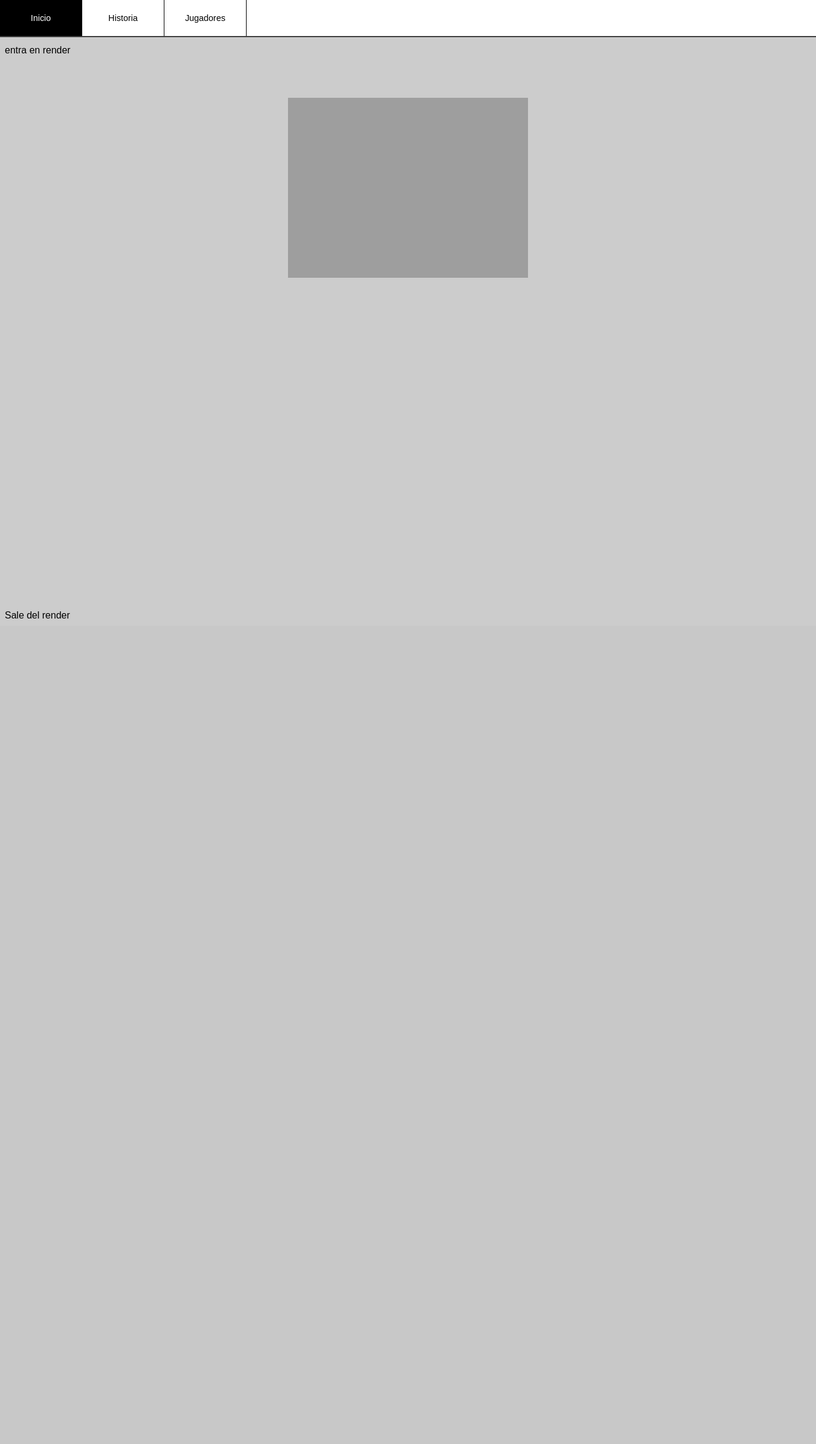
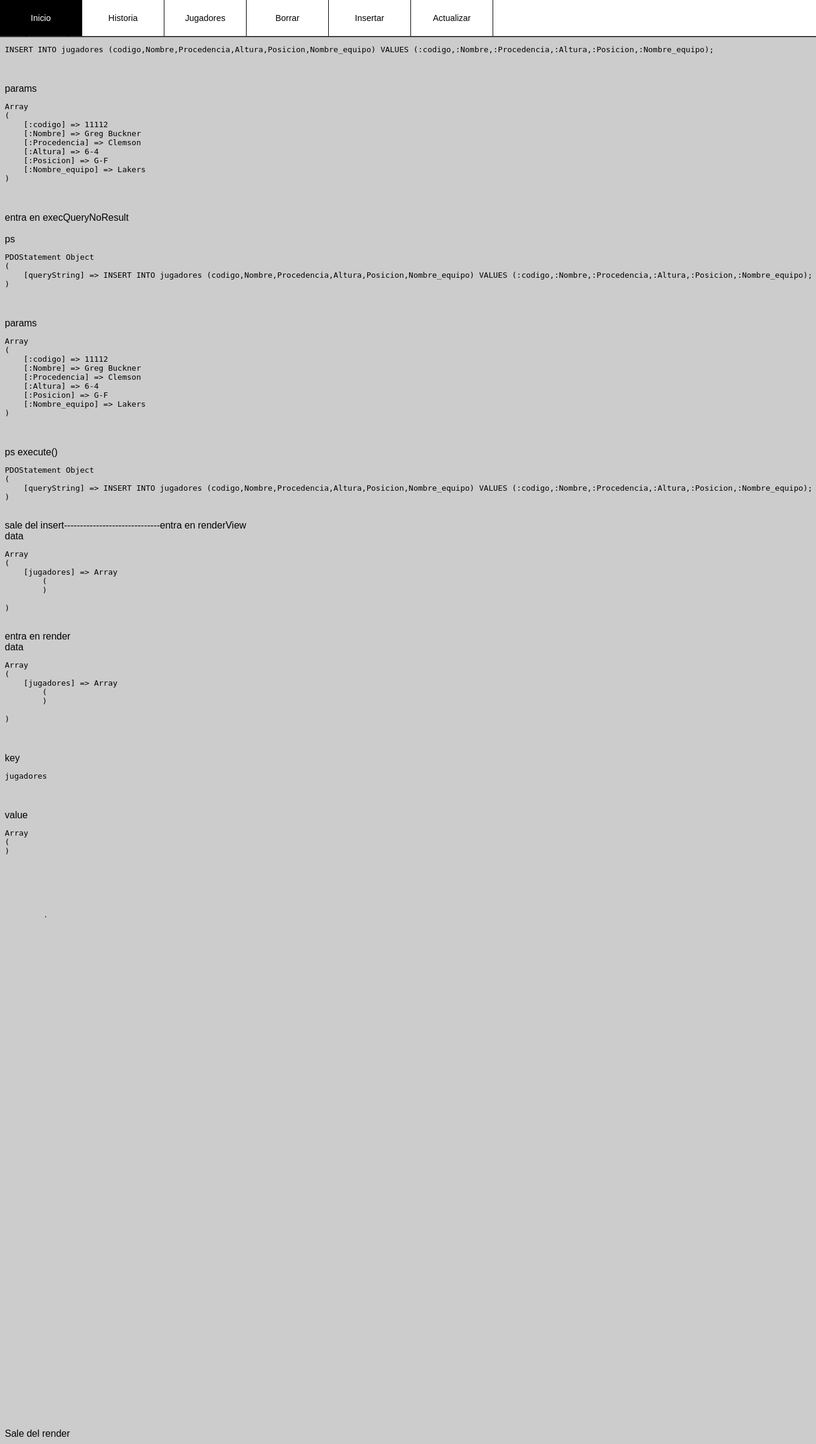
Before and after one commit to jrodriguezballester/framework4, a PHP site: page /DWS/framework4/insertar in a window 1360 px wide. Shown: the whole page at 60% size. Before the commit the page ends 1031 px from the top, so only its background shows below. Run offline with PHP 8.4, Linux system fonts and the light colour scheme; grey boxes are pictures that could not be loaded.

Commit message:
practicamente acabado

```diff
--- a/app/controllers/IndexController.php
+++ b/app/controllers/IndexController.php
@@ -24,11 +24,55 @@
     { //llamar a la base de datos, pedir un equipo y te devuelve los jugadores
         echo "entra en jugador Action  <br>";
      //   $record = array("codigo" => "2", "Nombre" => "Greg Buckner", "Procedencia" => "Clemson", "Altura" => "6-4", "Peso" => "210", "Posicion" => "G-F", "Nombre_equipo" => "Lakers");
+    //    $record = array( "codigo" => 11112,"Nombre" => "Greg Buckner", "Procedencia" => "Clemson", "Altura" => "6-4",  "Posicion" => "G-F", "Nombre_equipo" => "Lakers");
+
+        //     $record = array( "codigo" => 11112);
+         $jugadores = DB::table('jugadores')->where("Nombre_equipo", " = ", "Lakers")->get();
+      //  $jugadores = DB::table('jugadores')->where("Nombre_equipo", " = ", "Lakers")->insert($record);
+      //  $jugadores = DB::table('jugadores')->where("Nombre_equipo", " = ", "Lakers")->delete($record);
+      //  $jugadores = DB::table('jugadores')->where("Nombre_equipo", " = ", "Lakers")->update($record);
+        //  JugadorModel::where('Nombre_equipo','=','Lakers')->get();
+
+        echo "sale del get--llama a la vista";
+
+        //   imprimir::imprime("jugadores",$jugadores);
+        // echo "jugadores <pre>";
+        // print_r($jugadores);
+        // echo "</pre>";
+        $this->renderView('jugadores', ['jugadores' => $jugadores]);
+    }
+    public function BorrarAction()
+    { //llamar a la base de datos, pedir un equipo y te devuelve los jugadores
+        echo "entra en Borrar Action  <br>";
+     //   $record = array("codigo" => "2", "Nombre" => "Greg Buckner", "Procedencia" => "Clemson", "Altura" => "6-4", "Peso" => "210", "Posicion" => "G-F", "Nombre_equipo" => "Lakers");
+     //   $record = array( "codigo" => 11112,"Nombre" => "Greg Buckner", "Procedencia" => "Clemson", "Altura" => "6-4",  "Posicion" => "G-F", "Nombre_equipo" => "Lakers");
+
+             $record = array( "codigo" => 11112);
+      //   $jugadores = DB::table('jugadores')->where("Nombre_equipo", " = ", "Lakers")->get();
+      //  $jugadores = DB::table('jugadores')->where("Nombre_equipo", " = ", "Lakers")->insert($record);
+        $jugadores = DB::table('jugadores')->where("Nombre_equipo", " = ", "Lakers")->delete($record);
+      //  $jugadores = DB::table('jugadores')->where("Nombre_equipo", " = ", "Lakers")->update($record);
+        //  JugadorModel::where('Nombre_equipo','=','Lakers')->get();
+
+        echo "sale de BorrarAction------------------------------";
+
+        //   imprimir::imprime("jugadores",$jugadores);
+        // echo "jugadores <pre>";
+        // print_r($jugadores);
+        // echo "</pre>";
+        $this->renderView('jugadores', ['jugadores' => $jugadores]);
+    }
+    public function InsertarAction()
+    { //llamar a la base de datos, pedir un equipo y te devuelve los jugadores
+        echo "entra en Insertar Action  <br>";
+     //   $record = array("codigo" => "2", "Nombre" => "Greg Buckner", "Procedencia" => "Clemson", "Altura" => "6-4", "Peso" => "210", "Posicion" => "G-F", "Nombre_equipo" => "Lakers");
         $record = array( "codigo" => 11112,"Nombre" => "Greg Buckner", "Procedencia" => "Clemson", "Altura" => "6-4",  "Posicion" => "G-F", "Nombre_equipo" => "Lakers");
 
+        //     $record = array( "codigo" => 11112);
       //   $jugadores = DB::table('jugadores')->where("Nombre_equipo", " = ", "Lakers")->get();
         $jugadores = DB::table('jugadores')->where("Nombre_equipo", " = ", "Lakers")->insert($record);
-
+      //  $jugadores = DB::table('jugadores')->where("Nombre_equipo", " = ", "Lakers")->delete($record);
+      //  $jugadores = DB::table('jugadores')->where("Nombre_equipo", " = ", "Lakers")->update($record);
         //  JugadorModel::where('Nombre_equipo','=','Lakers')->get();
 
         echo "sale del insert------------------------------";
@@ -39,4 +83,27 @@
         // echo "</pre>";
         $this->renderView('jugadores', ['jugadores' => $jugadores]);
     }
+    public function ActualizarAction()
+    { //llamar a la base de datos, pedir un equipo y te devuelve los jugadores
+        echo "entra en jugador Action  <br>";
+     //   $record = array("codigo" => "2", "Nombre" => "Greg Buckner", "Procedencia" => "Clemson", "Altura" => "6-4", "Peso" => "210", "Posicion" => "G-F", "Nombre_equipo" => "Lakers");
+        $record = array( "codigo" => 11112,"Nombre" => "Greg Buckner", "Procedencia" => "Clemson", "Altura" => "6-4",  "Posicion" => "G-F", "Nombre_equipo" => "Lakers");
+
+        //     $record = array( "codigo" => 11112);
+      //   $jugadores = DB::table('jugadores')->where("Nombre_equipo", " = ", "Lakers")->get();
+      //  $jugadores = DB::table('jugadores')->where("Nombre_equipo", " = ", "Lakers")->insert($record);
+      //  $jugadores = DB::table('jugadores')->where("Nombre_equipo", " = ", "Lakers")->delete($record);
+        $jugadores = DB::table('jugadores')->where("Nombre_equipo", " = ", "Lakers")->update($record);
+        //  JugadorModel::where('Nombre_equipo','=','Lakers')->get();
+
+        echo "sale del insert------------------------------";
+
+        //   imprimir::imprime("jugadores",$jugadores);
+        // echo "jugadores <pre>";
+        // print_r($jugadores);
+        // echo "</pre>";
+        $this->renderView('jugadores', ['jugadores' => $jugadores]);
+    }
+
+
 }
--- a/app/views/jugadores.php
+++ b/app/views/jugadores.php
@@ -30,12 +30,10 @@
                     }
                     $tabla .= '<tr>';
                 }
-                $primeraFila = false;
+                $primeraFila = false;//////////////cambiar ruta
                 foreach ($jugador as $key => $value) {
-
                     $tabla .= '<td>';
-                     $tabla .= ' <a href="/jugador/' . $jugador['codigo'] .'">';
-
+                    $tabla .= ' <a href="'.$config['site']['root'].'/jugador/' . $jugador['codigo'] . '">';
                     $tabla .=   $value . '</a></td>';
                 }
                 $tabla .= '</tr>';
--- a/app/views/menu.php
+++ b/app/views/menu.php
@@ -2,4 +2,8 @@
     <a href="<?= $config['site']['root']?>"><div class="option">Inicio</div></a>
     <a href="<?=$config['site']['root']?>/historia"><div class="option">Historia</div></a>
     <a href="<?=$config['site']['root']?>/jugadores"><div class="option">Jugadores</div></a>
+    <a href="<?=$config['site']['root']?>/borrar"><div class="option">Borrar</div></a>
+    <a href="<?=$config['site']['root']?>/insertar"><div class="option">Insertar</div></a>
+    <a href="<?=$config['site']['root']?>/actualizar"><div class="option">Actualizar</div></a>
+
 </div>
--- a/core/database/DB.php
+++ b/core/database/DB.php
@@ -155,9 +155,35 @@
         return $connection->lastInsertId();
     }
 
-    public function delete()
+    //public function delete()
+    public function delete($record)
     {
-        //    DELETE FROM tblInvoices WHERE InvoiceID = 3
+        //    DELETE FROM nombreTabla WHERE Campo1 = :Campo1
+         echo "<br><br><br><br><br><br>";
+         echo "entra en delete";
+        $sql = "";
+
+        $sql = "DELETE FROM " . $this->getTable() . " WHERE ";
+        //     $params
+        //  imprimir::imprime("sql ",$sql);
+        $sqlAux = "";
+        foreach ($record as $key => $value) {
+            $sql .= $key . '=';
+            $values = ":$key";
+            $sqlAux .= $values;
+            // . ",";
+            // echo "keys".$key."<br>";
+            // echo "values".$sqlAux."<br>";
+            $params[":" . $key] = $value;
+        }
+        // $sql = substr($sql, 0, -1);
+        // $sql .= ") VALUES (".$sqlAux;
+        // $sql = substr($sql, 0, -1);
+        $sql .= $sqlAux.";";
+        imprimir::imprime("la expresion sql ", $sql);
+        imprimir::imprime("params ", $params);
+        $condition = PdoConnection::getInstance();
+        return $condition->execQueryNoResult($sql, $params);
 
     }
 
@@ -166,6 +192,36 @@
         //    UPDATE table name
         //  SET field name  = some value
         // WHERE [Last Name] = 'Smith'
+ echo "<br><br><br><br><br><br>";
+         echo "entra en update";
+        $sql = "";
 
+        $sql = "UPDATE " . $this->getTable() . " SET ";
+        //     $params
+        //  imprimir::imprime("sql ",$sql);
+        $sqlAux = "";
+        foreach ($record as $key => $value) {
+            $sql .= $key . '=';
+            $values = ":$key";
+            $sql .= $values . ",";
+            // echo "keys".$key."<br>";
+             echo "values".$sqlAux."<br>";
+            $params[":" . $key] = $value;
+        }
+        $sql = substr($sql, 0, -1);
+        $sql .= " WHERE ";
+        foreach ($this->wheres as $condition) {
+            $sql .= $condition['field'] . $condition['operator'] . '"' . $condition['value'] . '"' . " AND ";
+            $params2[";" . $condition['field']] = $condition["value"];
+        }
+        $sql = substr($sql, 0, -5);
+        echo "sentencia sql <br>" . $sql;
+
+        $sql = substr($sql, 0, -1);
+        $sql .= ";";
+        imprimir::imprime("la expresion sql ", $sql);
+        imprimir::imprime("params ", $params);
+        $condition = PdoConnection::getInstance();
+        return $condition->execQueryNoResult($sql, $params);
     }
 }
--- a/routes/web.php
+++ b/routes/web.php
@@ -27,6 +27,25 @@
 			"controller" => "jugador",
 			"action" => "datosJugador"
 		),
+		"Borrar" => array(
+			"route" => $config["site"]["subdomain"]."/borrar",
+			"controller" => "index",
+			"action" => "borrar"
+		),
+		"Insertar" => array(
+			"route" => $config["site"]["subdomain"]."/insertar",
+			"controller" => "index",
+			"action" => "insertar"
+		),
+		"Actualizar" => array(
+			"route" => $config["site"]["subdomain"]."/actualizar",
+			"controller" => "index",
+			"action" => "actualizar"
+		),
+
+
+
+
 		"Error" => array(
 			"route" => $config["site"]["subdomain"]."/error",
 			"controller" => "error",
```
